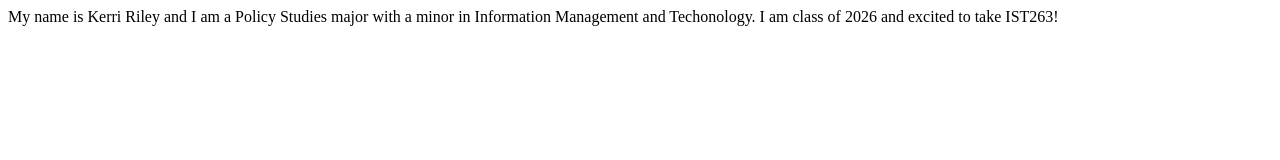
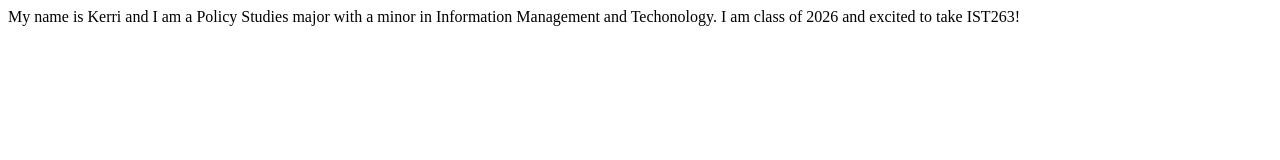
Before and after one commit to kerriroseriley/ist263, a plain HTML site: page lab01/Riley-bio.html in a window 1280 px wide. Drawn offline with Linux system fonts and the light colour scheme.

```diff
--- a/lab01/Riley-bio.html
+++ b/lab01/Riley-bio.html
@@ -5,6 +5,6 @@
         <title>Kerri Riley - BIO</title>
     </head>
     <body>
-My name is Kerri Riley and I am a Policy Studies major with a minor in Information Management and Techonology. I am class of 2026 and excited to take IST263!
+My name is Kerri and I am a Policy Studies major with a minor in Information Management and Techonology. I am class of 2026 and excited to take IST263!
     </body>
 </html>
```
